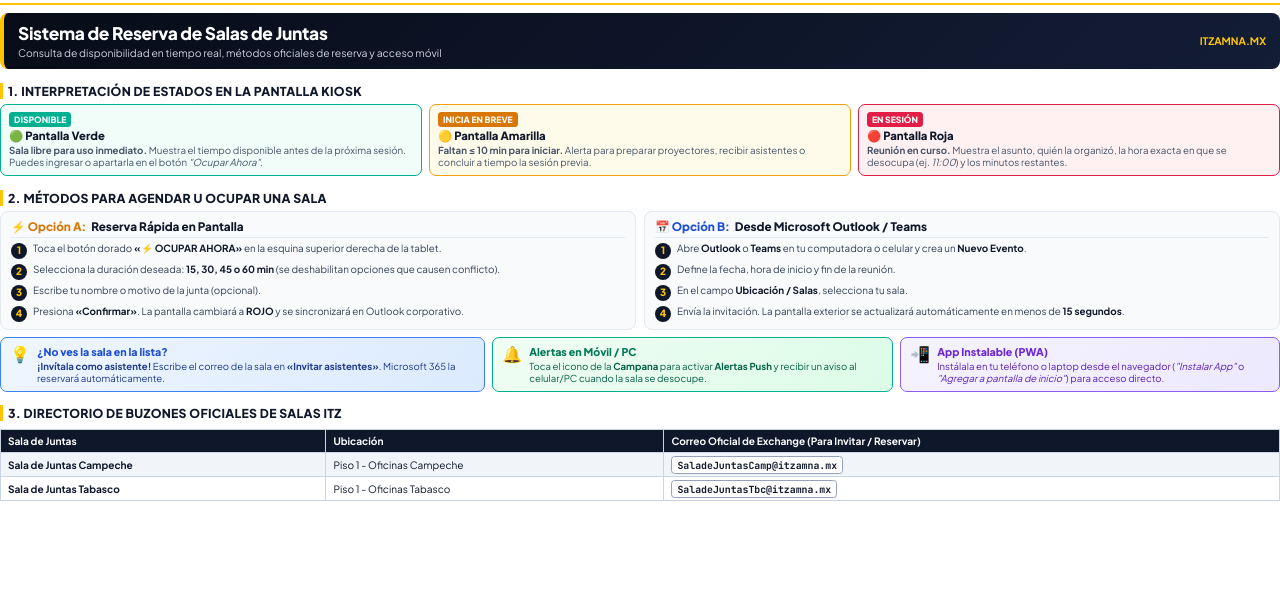
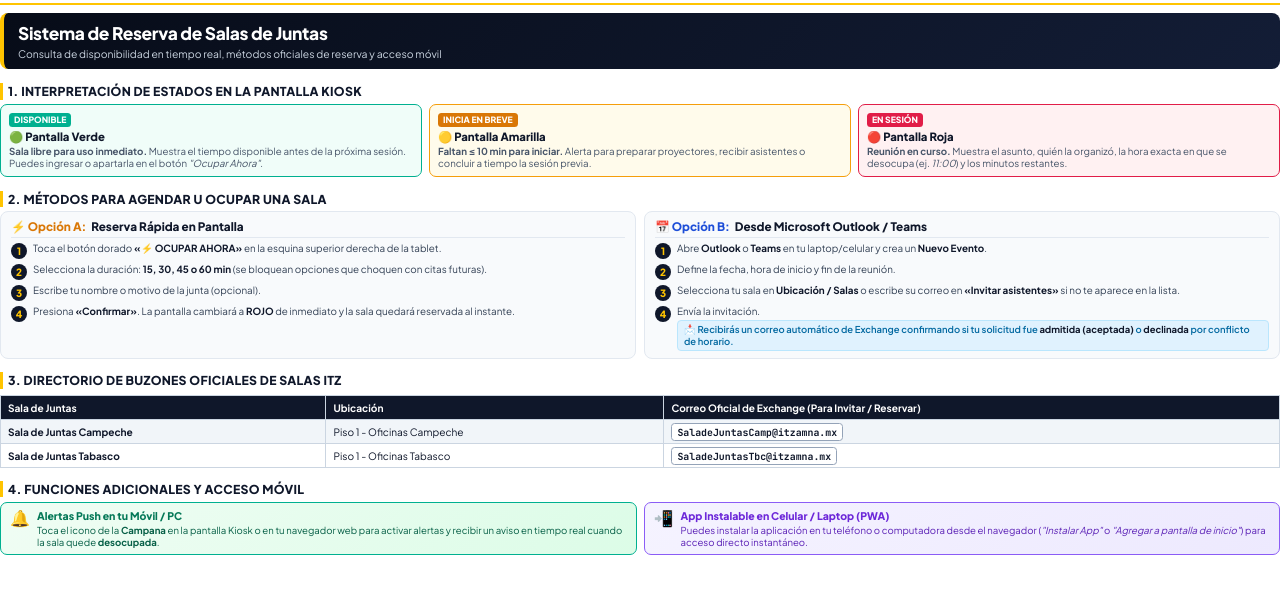
Before and after one commit to iamblanquet/roomdisplay, a website: page docs/manual_usuario_kiosk.html in a window 1280 px wide. Shown: the part 45-638 px from the top of the page. Drawn offline with Linux system fonts and the light colour scheme.

Commit message:
docs: reestructurar manual PDF con aviso de confirmacion por correo y reubicacion de alertas/app a seccion 4

```diff
--- a/docs/manual_usuario_kiosk.html
+++ b/docs/manual_usuario_kiosk.html
@@ -21,7 +21,7 @@
       font-family: 'Plus Jakarta Sans', -apple-system, BlinkMacSystemFont, 'Segoe UI', Roboto, sans-serif;
       color: #0f172a;
       background-color: #ffffff;
-      line-height: 1.32;
+      line-height: 1.33;
       font-size: 8.6pt;
       -webkit-print-color-adjust: exact;
       print-color-adjust: exact;
@@ -74,7 +74,7 @@
       font-weight: 600;
     }
 
-    /* Banner de Título */
+    /* Banner de Título (Sin el texto itzamna.mx) */
     .banner {
       background: linear-gradient(135deg, #070c18 0%, #131d36 100%);
       color: #ffffff;
@@ -82,9 +82,6 @@
       border-radius: 8px;
       margin-bottom: 8px;
       border-left: 4.5px solid #ffc400;
-      display: flex;
-      justify-content: space-between;
-      align-items: center;
     }
 
     .banner-title {
@@ -239,70 +236,24 @@
       color: #0f172a;
     }
 
-    /* Destacados en 3 Columnas: Asistentes, Notificaciones y App Instalable */
-    .features-grid {
-      display: grid;
-      grid-template-columns: 1.15fr 0.95fr 0.9fr;
-      gap: 7px;
-      margin-bottom: 7px;
+    .step-note-email {
+      background: #e0f2fe;
+      color: #0369a1;
+      padding: 3px 6px;
+      border-radius: 4px;
+      border: 1px solid #bae6fd;
+      font-size: 7.1pt;
+      font-weight: 600;
+      margin-top: 2px;
+      display: block;
     }
-
-    .callout-card {
-      border-radius: 7px;
-      padding: 7px 9px;
-      display: flex;
-      align-items: flex-start;
-      gap: 7px;
-      border-width: 1.5px;
-      border-style: solid;
-    }
-
-    .callout-blue {
-      background: linear-gradient(135deg, #eff6ff 0%, #dbeafe 100%);
-      border-color: #3b82f6;
-    }
-
-    .callout-green {
-      background: linear-gradient(135deg, #f0fdf4 0%, #dcfce7 100%);
-      border-color: #00b090;
-    }
-
-    .callout-purple {
-      background: linear-gradient(135deg, #f5f3ff 0%, #ede9fe 100%);
-      border-color: #8b5cf6;
-    }
-
-    .callout-icon {
-      font-size: 12pt;
-      line-height: 1;
-      flex-shrink: 0;
-      margin-top: 1px;
-    }
-
-    .callout-title {
-      font-size: 8pt;
-      font-weight: 800;
-      margin-bottom: 1.5px;
-    }
-
-    .title-blue { color: #1d4ed8; }
-    .title-green { color: #047857; }
-    .title-purple { color: #6d28d9; }
-
-    .callout-body {
-      font-size: 7.2pt;
-      line-height: 1.25;
-    }
-
-    .body-blue { color: #1e3a8a; }
-    .body-green { color: #065f46; }
-    .body-purple { color: #5b21b6; }
 
     /* Tabla de Salas */
     table.rooms-table {
       width: 100%;
       border-collapse: collapse;
-      margin-top: 3px;
+      margin-top: 2px;
+      margin-bottom: 7px;
       font-size: 7.6pt;
     }
 
@@ -337,6 +288,57 @@
       border: 1px solid #94a3b8;
       font-weight: 700;
     }
+
+    /* Sección 4: Funciones Adicionales y Acceso Móvil */
+    .extras-grid {
+      display: grid;
+      grid-template-columns: 1fr 1fr;
+      gap: 7px;
+    }
+
+    .extra-card {
+      border-radius: 7px;
+      padding: 6px 9px;
+      display: flex;
+      align-items: flex-start;
+      gap: 7px;
+      border-width: 1.5px;
+      border-style: solid;
+    }
+
+    .extra-green {
+      background: linear-gradient(135deg, #f0fdf4 0%, #dcfce7 100%);
+      border-color: #00b090;
+    }
+
+    .extra-purple {
+      background: linear-gradient(135deg, #f5f3ff 0%, #ede9fe 100%);
+      border-color: #8b5cf6;
+    }
+
+    .extra-icon {
+      font-size: 12pt;
+      line-height: 1;
+      flex-shrink: 0;
+      margin-top: 1px;
+    }
+
+    .extra-title {
+      font-size: 7.9pt;
+      font-weight: 800;
+      margin-bottom: 1.5px;
+    }
+
+    .title-green { color: #047857; }
+    .title-purple { color: #6d28d9; }
+
+    .extra-body {
+      font-size: 7.2pt;
+      line-height: 1.25;
+    }
+
+    .body-green { color: #065f46; }
+    .body-purple { color: #5b21b6; }
   </style>
 </head>
 <body>
@@ -355,14 +357,11 @@
       </div>
     </div>
 
-    <!-- BANNER -->
+    <!-- BANNER (SIN ITZAMNA.MX) -->
     <div class="banner">
       <div>
         <div class="banner-title">Sistema de Reserva de Salas de Juntas</div>
         <div class="banner-subtitle">Consulta de disponibilidad en tiempo real, métodos oficiales de reserva y acceso móvil</div>
-      </div>
-      <div style="text-align: right; font-size: 7.8pt; font-weight: 700; color: #ffc400;">
-        ITZAMNA.MX
       </div>
     </div>
 
@@ -410,7 +409,7 @@
           </div>
           <div class="step-row">
             <div class="step-circle">2</div>
-            <div class="step-info">Selecciona la duración deseada: <strong>15, 30, 45 o 60 min</strong> (se deshabilitan opciones que causen conflicto).</div>
+            <div class="step-info">Selecciona la duración: <strong>15, 30, 45 o 60 min</strong> (se bloquean opciones que choquen con citas futuras).</div>
           </div>
           <div class="step-row">
             <div class="step-circle">3</div>
@@ -418,7 +417,7 @@
           </div>
           <div class="step-row">
             <div class="step-circle">4</div>
-            <div class="step-info">Presiona <strong>«Confirmar»</strong>. La pantalla cambiará a <strong>ROJO</strong> y se sincronizará en Outlook corporativo.</div>
+            <div class="step-info">Presiona <strong>«Confirmar»</strong>. La pantalla cambiará a <strong>ROJO</strong> de inmediato y la sala quedará reservada al instante.</div>
           </div>
         </div>
       </div>
@@ -431,7 +430,7 @@
         <div class="steps-list">
           <div class="step-row">
             <div class="step-circle">1</div>
-            <div class="step-info">Abre <strong>Outlook</strong> o <strong>Teams</strong> en tu computadora o celular y crea un <strong>Nuevo Evento</strong>.</div>
+            <div class="step-info">Abre <strong>Outlook</strong> o <strong>Teams</strong> en tu laptop/celular y crea un <strong>Nuevo Evento</strong>.</div>
           </div>
           <div class="step-row">
             <div class="step-circle">2</div>
@@ -439,56 +438,23 @@
           </div>
           <div class="step-row">
             <div class="step-circle">3</div>
-            <div class="step-info">En el campo <strong>Ubicación / Salas</strong>, selecciona tu sala.</div>
+            <div class="step-info">
+              Selecciona tu sala en <strong>Ubicación / Salas</strong> o escribe su correo en <strong>«Invitar asistentes»</strong> si no te aparece en la lista.
+            </div>
           </div>
           <div class="step-row">
             <div class="step-circle">4</div>
-            <div class="step-info">Envía la invitación. La pantalla exterior se actualizará automáticamente en menos de <strong>15 segundos</strong>.</div>
+            <div class="step-info">
+              Envía la invitación.
+              <span class="step-note-email">📩 Recibirás un correo automático de Exchange confirmando si tu solicitud fue <strong>admitida (aceptada)</strong> o <strong>declinada</strong> por conflicto de horario.</span>
+            </div>
           </div>
         </div>
       </div>
 
     </div>
 
-    <!-- SECCIÓN 3: TIPS CLAVE (INVITADOS, NOTIFICACIONES Y APP INSTALABLE) -->
-    <div class="features-grid">
-
-      <!-- Callout: Asistentes requeridos -->
-      <div class="callout-card callout-blue">
-        <div class="callout-icon">💡</div>
-        <div>
-          <div class="callout-title title-blue">¿No ves la sala en la lista?</div>
-          <div class="callout-body body-blue">
-            <strong>¡Invítala como asistente!</strong> Escribe el correo de la sala en <strong>«Invitar asistentes»</strong>. Microsoft 365 la reservará automáticamente.
-          </div>
-        </div>
-      </div>
-
-      <!-- Callout: Notificaciones Push -->
-      <div class="callout-card callout-green">
-        <div class="callout-icon">🔔</div>
-        <div>
-          <div class="callout-title title-green">Alertas en Móvil / PC</div>
-          <div class="callout-body body-green">
-            Toca el icono de la <strong>Campana</strong> para activar <strong>Alertas Push</strong> y recibir un aviso al celular/PC cuando la sala se desocupe.
-          </div>
-        </div>
-      </div>
-
-      <!-- Callout: App Instalable PWA -->
-      <div class="callout-card callout-purple">
-        <div class="callout-icon">📲</div>
-        <div>
-          <div class="callout-title title-purple">App Instalable (PWA)</div>
-          <div class="callout-body body-purple">
-            Instálala en tu teléfono o laptop desde el navegador (<em>"Instalar App"</em> o <em>"Agregar a pantalla de inicio"</em>) para acceso directo.
-          </div>
-        </div>
-      </div>
-
-    </div>
-
-    <!-- SECCIÓN 4: DIRECTORIO OFICIAL DE SALAS -->
+    <!-- SECCIÓN 3: DIRECTORIO OFICIAL DE SALAS -->
     <div class="section-title">3. Directorio de Buzones Oficiales de Salas ITZ</div>
     <table class="rooms-table">
       <thead>
@@ -512,6 +478,34 @@
       </tbody>
     </table>
 
+    <!-- SECCIÓN 4: FUNCIONES ADICIONALES (ALERTAS Y APP INSTALABLE) -->
+    <div class="section-title">4. Funciones Adicionales y Acceso Móvil</div>
+    <div class="extras-grid">
+
+      <!-- Card: Notificaciones Push -->
+      <div class="extra-card extra-green">
+        <div class="extra-icon">🔔</div>
+        <div>
+          <div class="extra-title title-green">Alertas Push en tu Móvil / PC</div>
+          <div class="extra-body body-green">
+            Toca el icono de la <strong>Campana</strong> en la pantalla Kiosk o en tu navegador web para activar alertas y recibir un aviso en tiempo real cuando la sala quede <strong>desocupada</strong>.
+          </div>
+        </div>
+      </div>
+
+      <!-- Card: App Instalable PWA -->
+      <div class="extra-card extra-purple">
+        <div class="extra-icon">📲</div>
+        <div>
+          <div class="extra-title title-purple">App Instalable en Celular / Laptop (PWA)</div>
+          <div class="extra-body body-purple">
+            Puedes instalar la aplicación en tu teléfono o computadora desde el navegador (<em>"Instalar App"</em> o <em>"Agregar a pantalla de inicio"</em>) para acceso directo instantáneo.
+          </div>
+        </div>
+      </div>
+
+    </div>
+
   </div>
 
 </body>
```
Also changed, not shown: build_pdf.js (+105 -111 lines), 1 other file.
